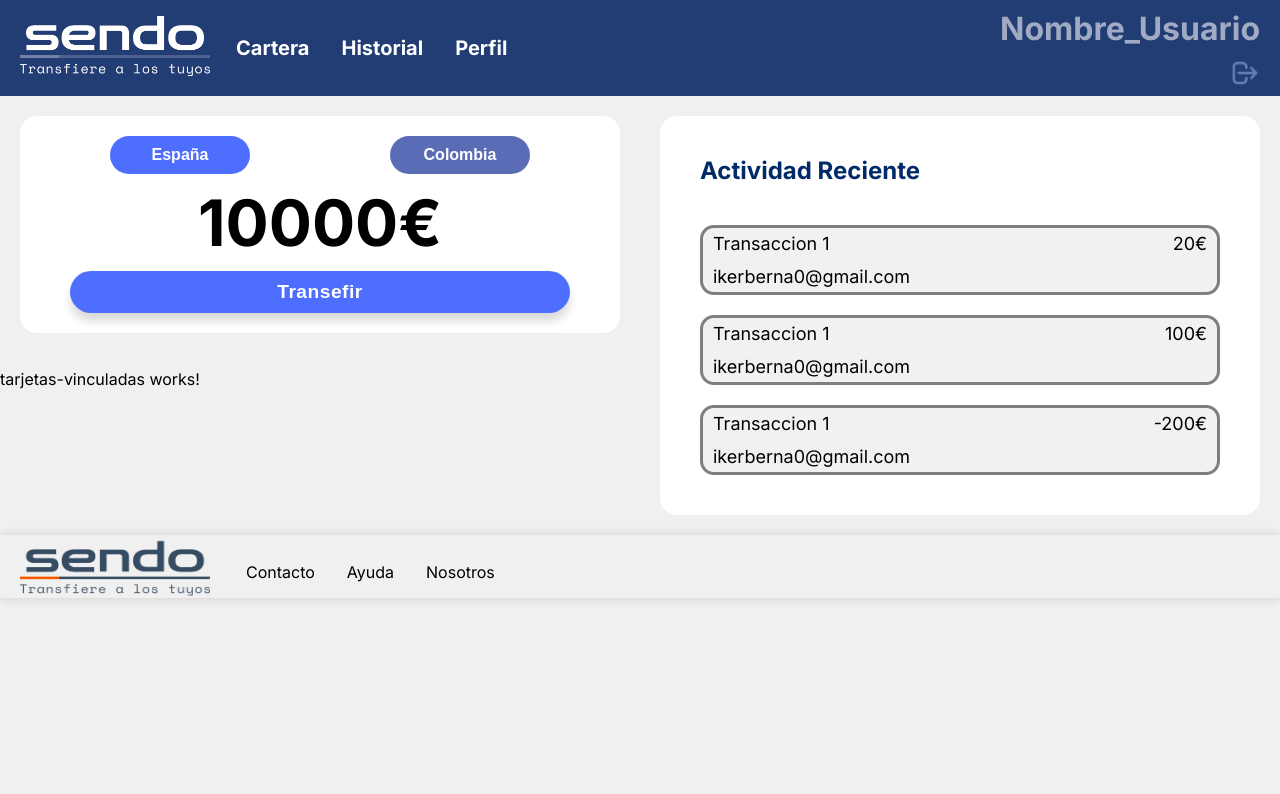
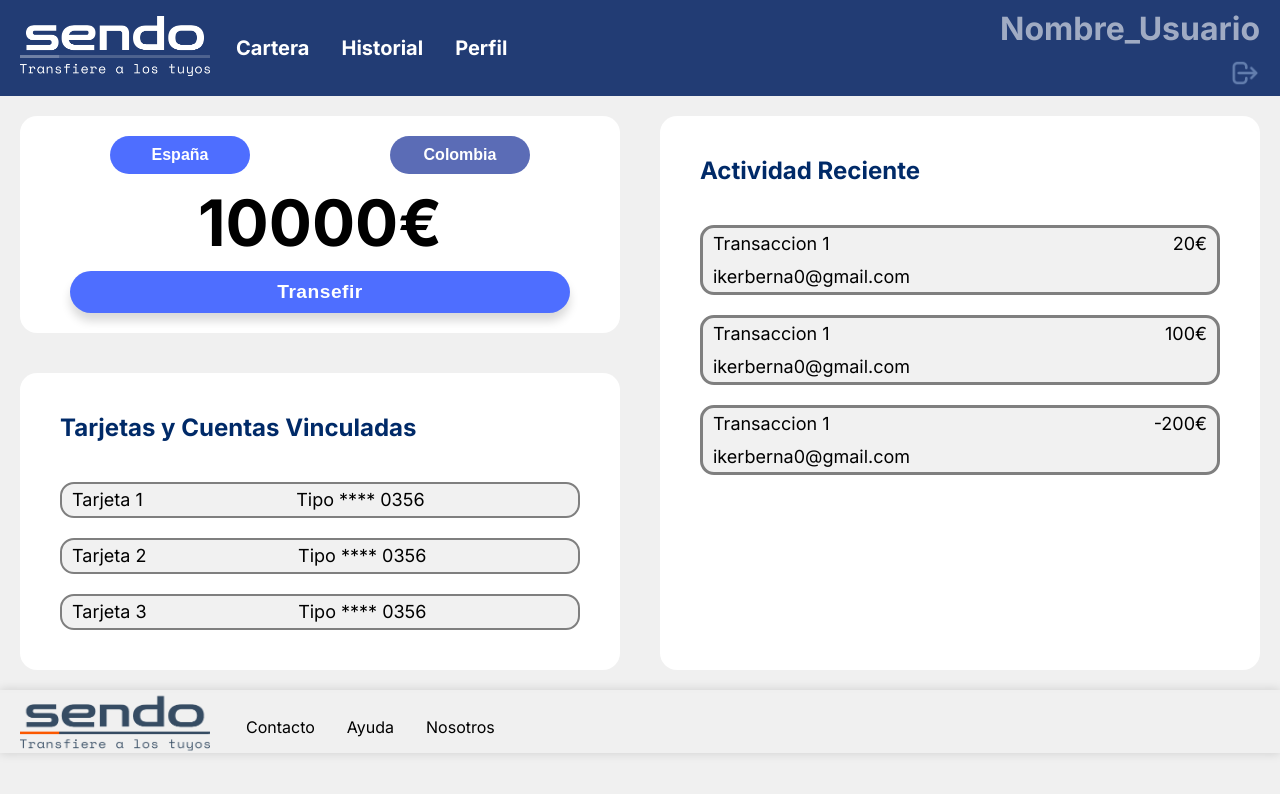
Before and after one commit to ikerb11/Sendo, an Angular app in the folder sendo/: page /#/inicio in a window 1280 px wide. Shown: the top 794 px of the page. Built offline with nearby package versions, Linux system fonts and the light colour scheme.

Commit message:
Maquetacion Y CSS para Tarjetas vinculadas

```diff
--- a/sendo/src/app/actividad-reciente/actividad-reciente.component.css
+++ b/sendo/src/app/actividad-reciente/actividad-reciente.component.css
@@ -6,6 +6,8 @@ section{
     display: flex;
     flex-direction: column;
     max-width: 600px;
+    height: 100%;
+    min-height: fit-content;
 }
 h2{
     color: #002a68;
--- a/sendo/src/app/tarjetas-vinculadas/tarjetas-vinculadas.component.css
+++ b/sendo/src/app/tarjetas-vinculadas/tarjetas-vinculadas.component.css
@@ -0,0 +1,47 @@
+section{
+    background-color: white;
+    margin: 20px;
+    padding: 20px;
+    border-radius: 17px;
+    display: flex;
+    flex-direction: column;
+    max-width: 600px;
+}
+h2{
+    color: #002a68;
+    margin-left: 20px;
+}
+.Caja {
+    display: flex;
+    flex-direction: column;
+    background-color: #f1f1f1;
+    border: #7f7f7f solid 2px;
+    border-radius: 14px;
+    margin: 20px;
+    padding: 0px 10px 0px 10px;
+    font-size: 18px;
+}
+
+.arriba {
+    display: flex;
+    gap: 10px; /* espacio entre texto 1 y texto 2 */
+    justify-content: space-between;
+  }
+.arriba *{
+    margin-top: 5px;
+    margin-bottom: 6px;
+    margin-right: auto;
+}
+
+.abajo {
+    order: 2;
+    margin-top: 6px;
+    margin-bottom: 5px;
+}
+.texto.rojo {
+    color: red;
+  }
+
+  .texto.verde {
+    color: green;
+  }
--- a/sendo/src/app/tarjetas-vinculadas/tarjetas-vinculadas.component.html
+++ b/sendo/src/app/tarjetas-vinculadas/tarjetas-vinculadas.component.html
@@ -1 +1,26 @@
-<p>tarjetas-vinculadas works!</p>
+<section>
+    <h2>Tarjetas y Cuentas Vinculadas</h2>
+    <div class="Lista">
+        <div class="Caja">
+            <div class="arriba">
+                <p>Tarjeta 1</p>
+                <p>Tipo **** 0356</p>
+              </div>
+
+        </div>
+        <div class="Caja">
+            <div class="arriba">
+                <p>Tarjeta 2</p>
+                <p>Tipo **** 0356</p>
+            </div>
+
+        </div>
+        <div class="Caja">
+            <div class="arriba">
+                <p>Tarjeta 3</p>
+                <p>Tipo **** 0356</p>
+              </div>
+
+        </div>
+    </div>
+</section>
```
